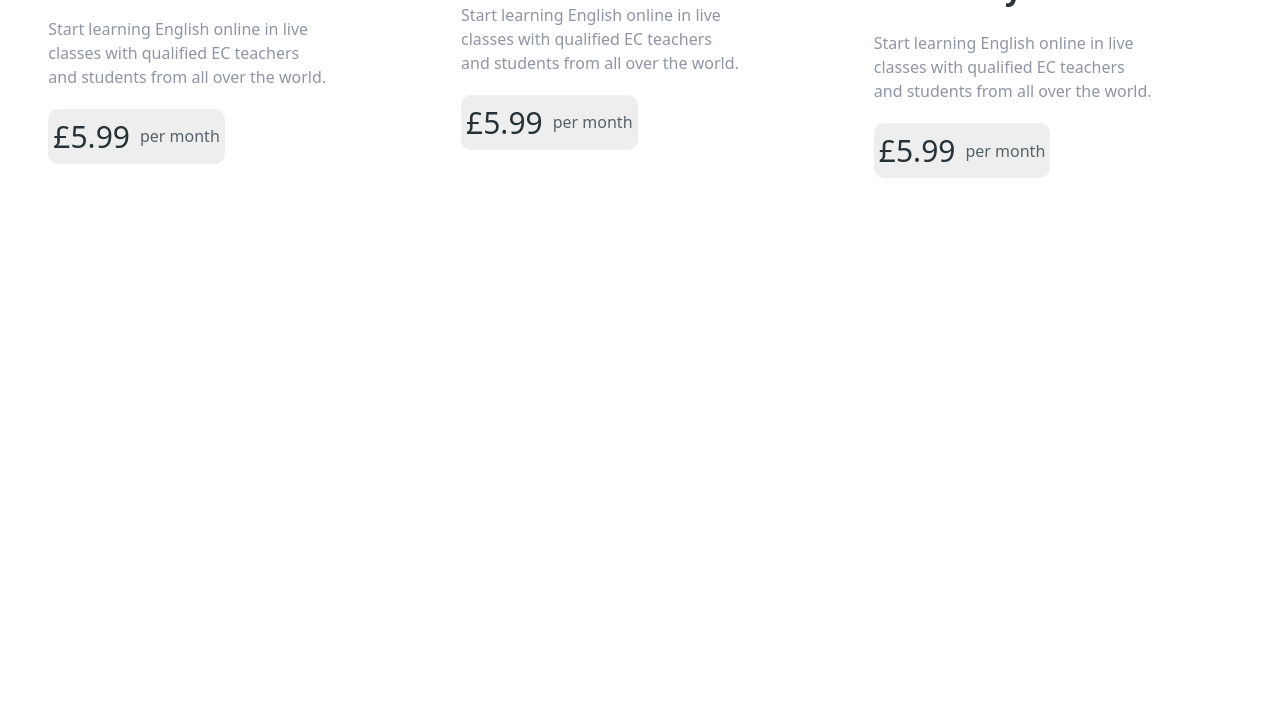
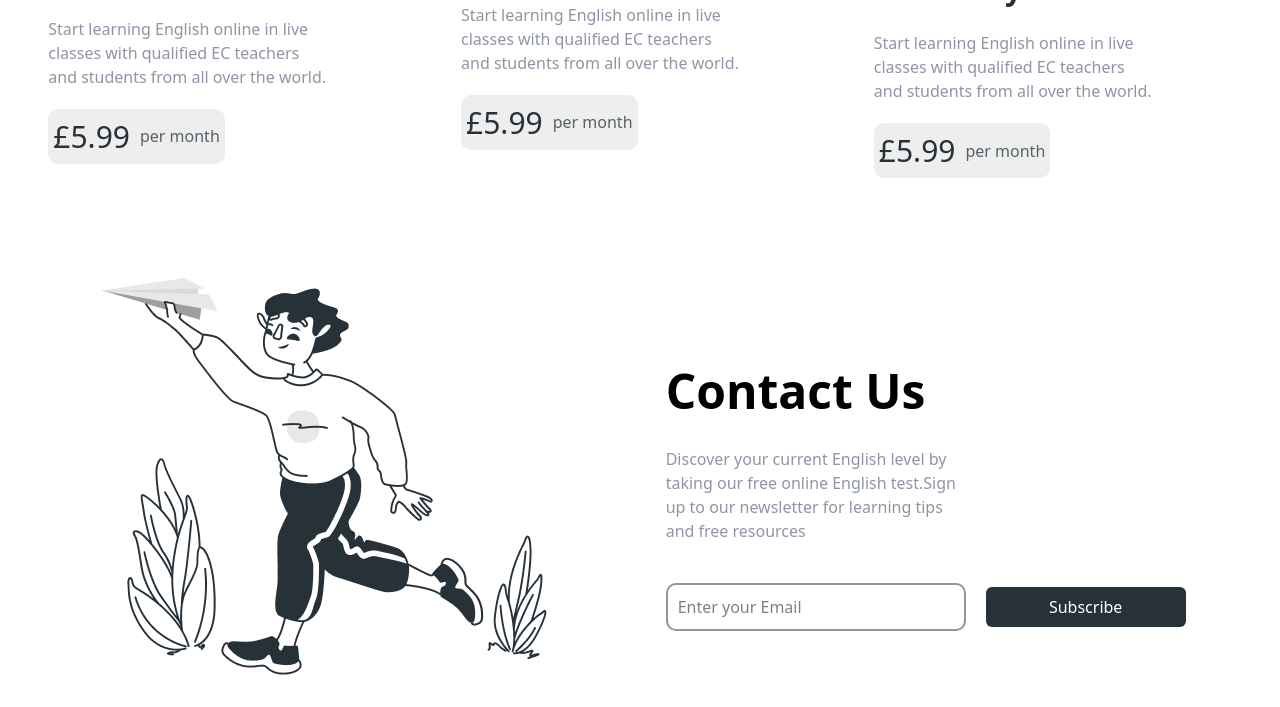
Before and after one commit to allastar09/pred-exam-project, a website: page index.html in a window 1280 px wide. Shown: the part 2703-3410 px from the top of the page. Before the commit the page ends 2881 px from the top, so only its background shows below. Drawn offline with Linux system fonts and the light colour scheme.

Commit message:
end finally

```diff
--- a/index.html
+++ b/index.html
@@ -192,6 +192,27 @@ studies substances, also their composition
                     </div>
                 </div>
         </section>
+        <section class="lg:mt-[100px] max-w-[1200px] m-auto md:mt-[100px] mt-[100px]">
+            <div class="flex flex-col lg:flex-row md:flex-row lg:items-center md:items-center lg:justify-evenly md:justify-evenly gap-[40px] items-center">
+                <div>
+                    <div>
+                        <img src="./image/Ресурс 1 1.png" alt="">
+                    </div>
+                </div>
+                <div>
+                    <div class="flex flex-col gap-y-[20px]">
+                        <h1 class="font-[600] lg:text-[48px] md:text-[36px] text-[30px] hidden lg:block md:block">Contact Us</h1>
+                        <p class="w-[450px] text-center  lg:text-start md:text-start text-[#8F95A5] md:w-[300px]">
+                            Discover your current English level by taking our free online English test.Sign up to our newsletter for learning tips and free resources
+                        </p>
+                    </div>
+                    <div class="mt-[40px] flex flex-col lg:flex-row md:flex-row gap-[20px] items-center">
+                        <input type="email" class="w-[80%] border-solid border-[#8F95A5] border-[2px] p-[10px] rounded-[10px] m-auto lg:w-[300px]" placeholder="Enter your Email">
+                        <button class="text-[white] bg-[#263238] lg:w-[200px] h-[40px] rounded-[6px] md:w-[200px] w-[80%]">Subscribe</button>
+                    </div>
+                </div>
+            </div>
+        </section>
     </main>
 </body>
 </html>
```
Also changed, not shown: image/Ресурс 1 1.png (added), src/output.css.
